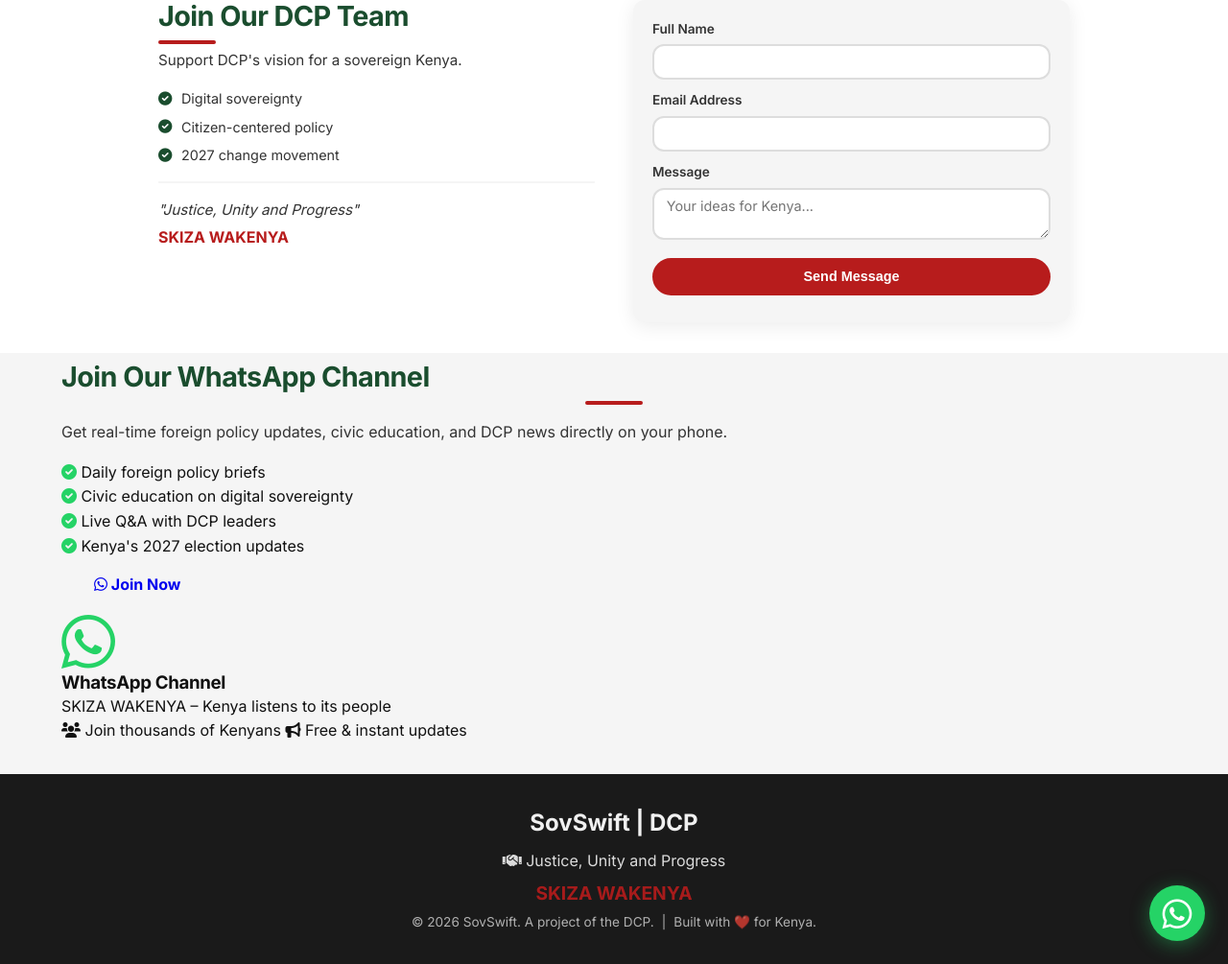
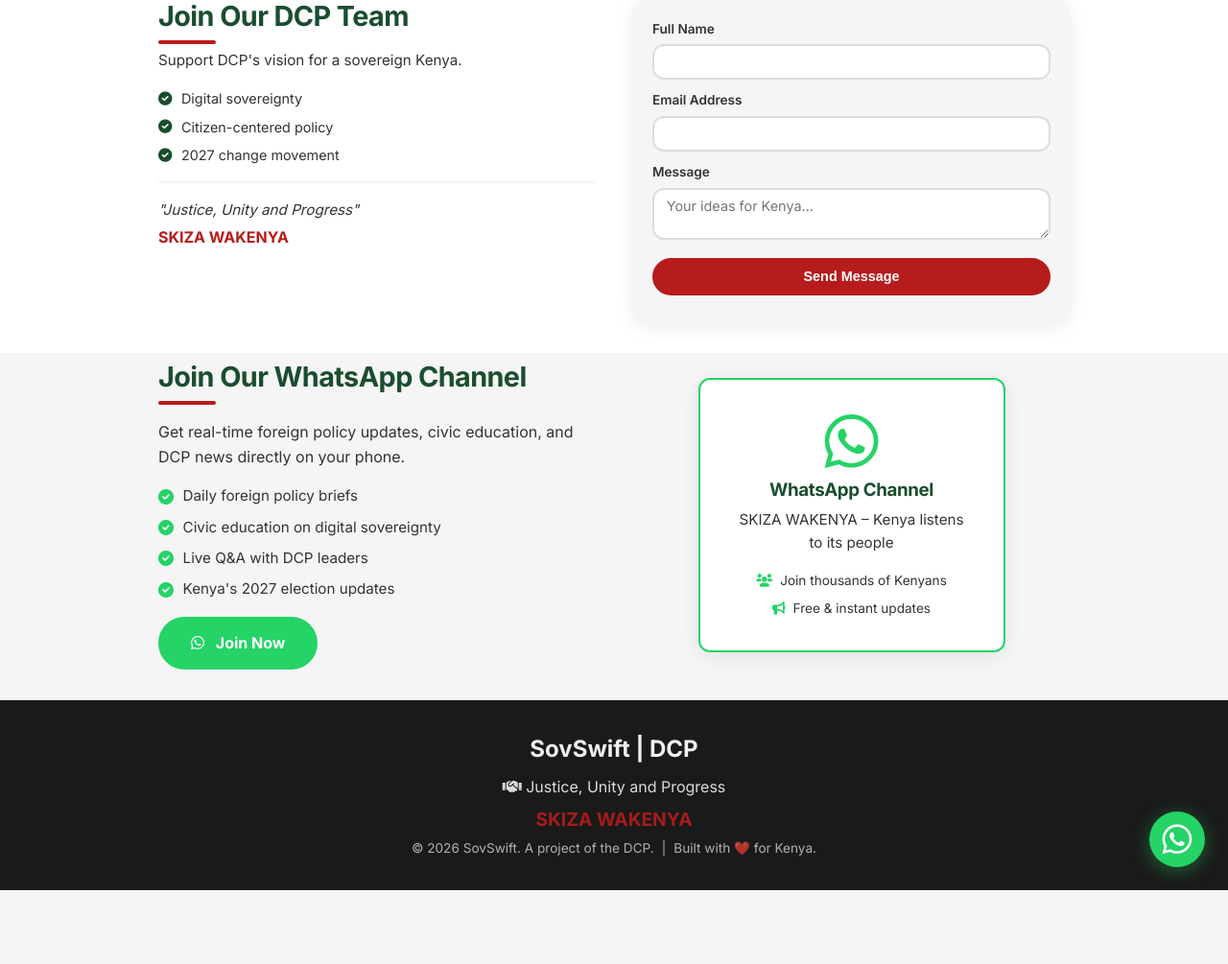
Before and after one commit to elvismogere/sovswift-kenya, a Flask app: page / in a window 1280 px wide. Shown: the part 1778-2783 px from the top of the page at 96% size. After the commit the page ends 2706 px from the top, so only its background shows below. Run offline with Flask 3, Linux system fonts and the light colour scheme; data that the repository does not hold is empty.

Commit message:
Update style.css

```diff
--- a/static/style.css
+++ b/static/style.css
@@ -803,3 +803,142 @@ footer {
         right: 16px;
     }
 }
+/* ============================================
+   WhatsApp Section
+   ============================================ */
+.whatsapp-wrapper {
+    display: grid;
+    grid-template-columns: 1fr 1fr;
+    gap: 2.5rem;
+    align-items: center;
+    max-width: 950px;
+    margin: 0 auto;
+}
+
+.whatsapp-left h2 {
+    text-align: left !important;
+    font-size: 1.8rem;
+}
+
+.whatsapp-left h2::after {
+    margin-left: 0;
+    margin-right: auto;
+}
+
+.whatsapp-left p {
+    color: var(--text-secondary);
+}
+
+.whatsapp-features p {
+    margin-bottom: 0.5rem;
+    color: var(--text-secondary);
+    display: flex;
+    align-items: center;
+    gap: 0.6rem;
+    font-size: 0.95rem;
+}
+
+.whatsapp-features i {
+    color: #25D366;
+    font-size: 1rem;
+}
+
+.btn-whatsapp {
+    display: inline-block;
+    padding: 0.8rem 2rem;
+    border-radius: 50px;
+    font-weight: 700;
+    text-decoration: none;
+    background: #25D366;
+    color: white;
+    border: 2px solid #25D366;
+    transition: transform 0.3s ease, box-shadow 0.3s ease;
+    margin-top: 0.5rem;
+}
+
+.btn-whatsapp:hover {
+    transform: translateY(-3px) scale(1.02);
+    box-shadow: 0 8px 25px rgba(37, 211, 102, 0.4);
+    color: white;
+}
+
+.btn-whatsapp i {
+    margin-right: 0.5rem;
+}
+
+.whatsapp-right {
+    display: flex;
+    justify-content: center;
+}
+
+.whatsapp-card {
+    background: var(--bg-primary);
+    padding: 2rem;
+    border-radius: var(--radius);
+    box-shadow: var(--shadow);
+    text-align: center;
+    width: 100%;
+    max-width: 320px;
+    border: 2px solid #25D366;
+}
+
+.whatsapp-card h3 {
+    color: var(--accent-green);
+    margin: 0.5rem 0;
+}
+
+.whatsapp-card p {
+    color: var(--text-secondary);
+    font-size: 0.95rem;
+}
+
+.whatsapp-stats {
+    margin-top: 1rem;
+    display: flex;
+    flex-direction: column;
+    gap: 0.5rem;
+}
+
+.whatsapp-stats span {
+    font-size: 0.85rem;
+    color: var(--text-secondary);
+    display: flex;
+    align-items: center;
+    justify-content: center;
+    gap: 0.5rem;
+}
+
+.whatsapp-stats i {
+    color: #25D366;
+}
+
+/* ============================================
+   WhatsApp Responsive
+   ============================================ */
+@media (max-width: 768px) {
+    .whatsapp-wrapper {
+        grid-template-columns: 1fr;
+        gap: 1.5rem;
+        text-align: center;
+    }
+
+    .whatsapp-left h2 {
+        text-align: center !important;
+    }
+
+    .whatsapp-left h2::after {
+        margin: 0.5rem auto 0;
+    }
+
+    .whatsapp-features p {
+        justify-content: center;
+    }
+
+    .btn-whatsapp {
+        display: inline-block;
+    }
+
+    .whatsapp-card {
+        max-width: 100%;
+    }
+}
```
